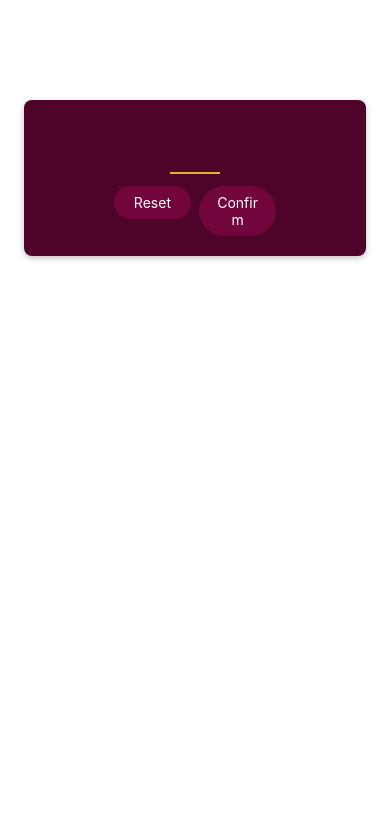
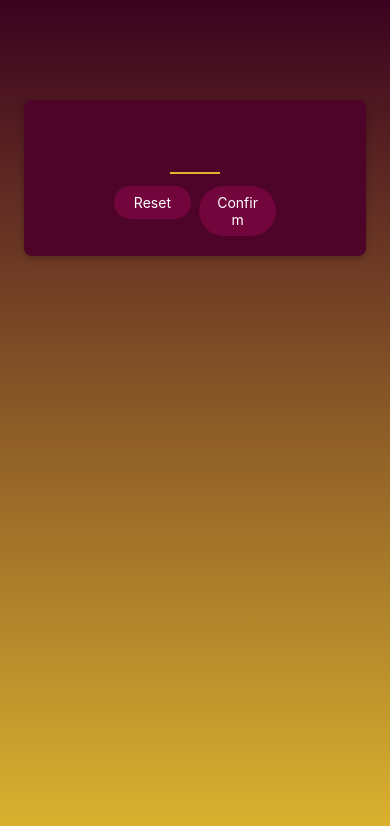
Before and after one commit to sanchezd90/guess-game, a React Native app: screen / in a window 390 px wide. Shown: the top 826 px of the page. Built offline with nearby package versions, Linux system fonts and the light colour scheme.

Commit message:
background gradient

```diff
--- a/App.js
+++ b/App.js
@@ -1,13 +1,17 @@
-import { StyleSheet } from 'react-native';
-
+import { StyleSheet,View } from 'react-native';
+import { LinearGradient } from 'expo-linear-gradient';
 import StartGameScreen from './screens/StartGameScreen';
 
 export default function App() {
   return (
-    <StartGameScreen/>
+    <LinearGradient colors={['#3b021f','#ddb52f']} style={styles.rootScreen}>
+      <StartGameScreen/>
+    </LinearGradient>
   );
 }
 
 const styles = StyleSheet.create({
-
+  rootScreen:{
+    flex:1,
+  }
 });
--- a/package.json
+++ b/package.json
@@ -10,6 +10,7 @@
   },
   "dependencies": {
     "expo": "~46.0.13",
+    "expo-linear-gradient": "~11.4.0",
     "expo-status-bar": "~1.4.0",
     "react": "18.0.0",
     "react-native": "0.69.6"
```
Also changed, not shown: 1 other file (tests, documents, lock files or other folders).
